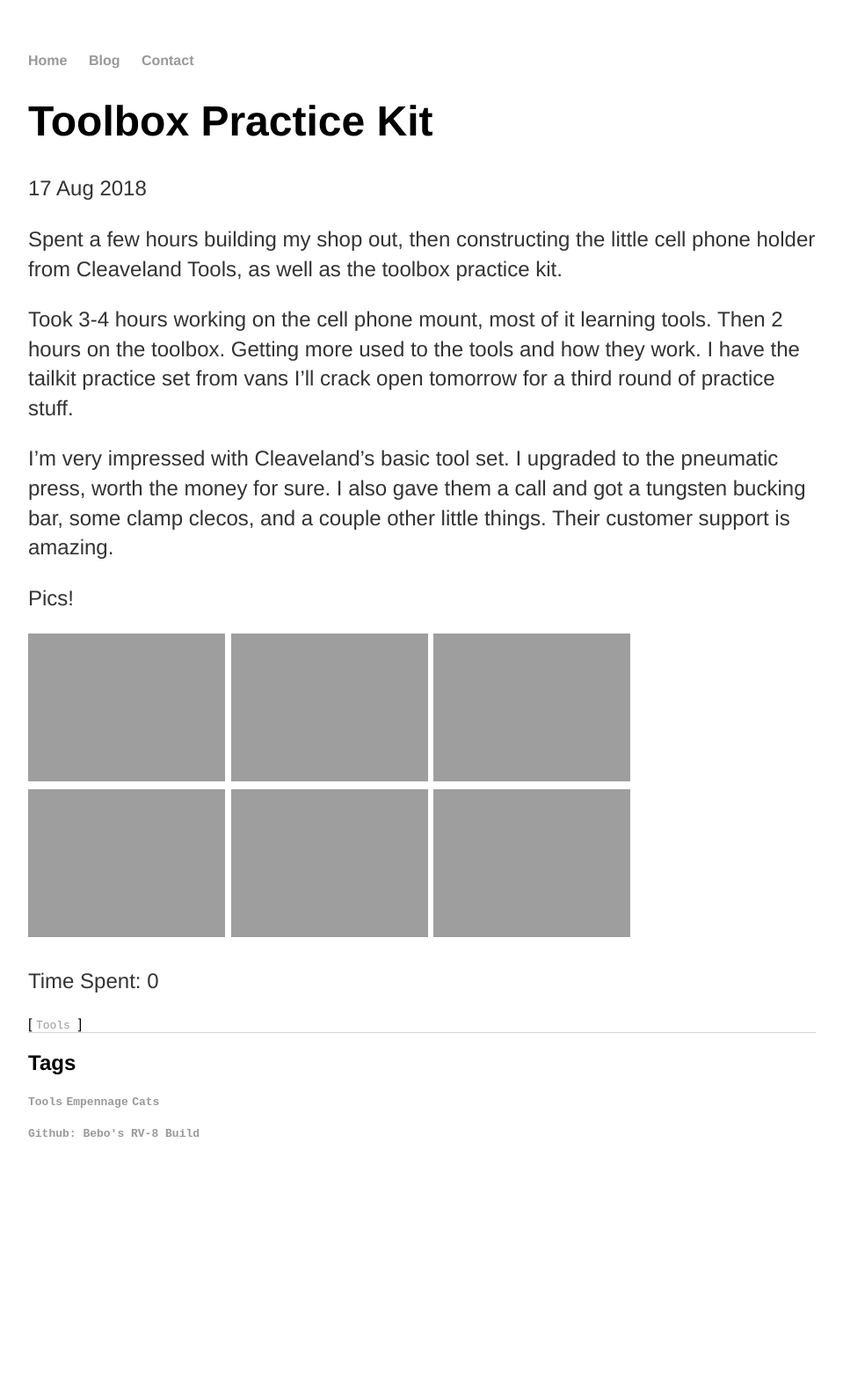
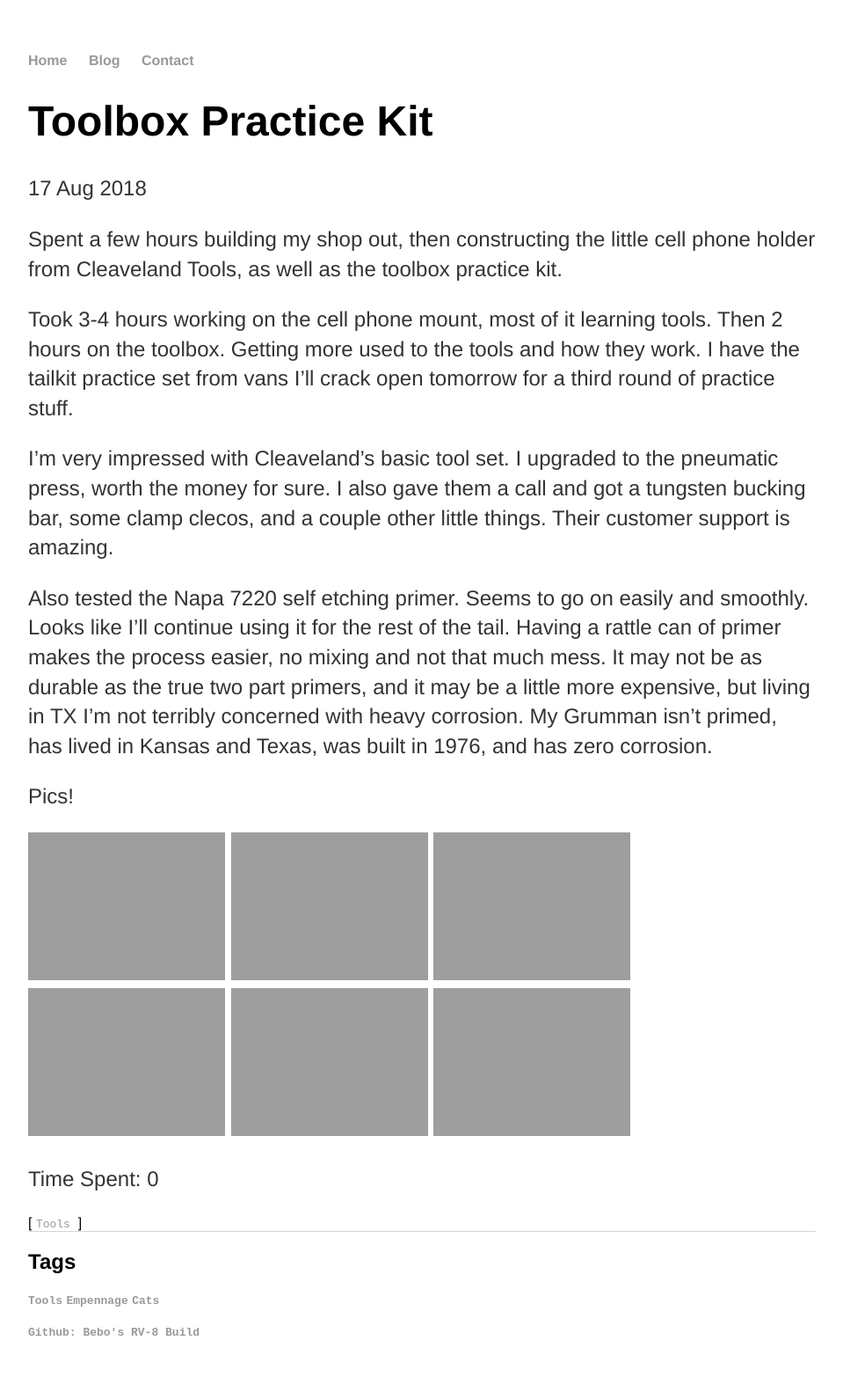
Before and after one commit to thebebo/bebo-rv8, a Jekyll site: the page built from _posts/2018-08-17-Toolbox-Practice-Kit.md, in a window 1280 px wide. Shown: the whole page at 88% size, without its empty margins (160-1119 px from the left). Built offline with Jekyll 4.4.1, drawn with Linux system fonts in a browser that asks for light colours; before the commit the page ends 1356 px from its top, so only the background shows below that.

Commit message:
Blog Update

```diff
--- a/_posts/2018-08-17-Toolbox-Practice-Kit.md
+++ b/_posts/2018-08-17-Toolbox-Practice-Kit.md
@@ -11,6 +11,8 @@ Took 3-4 hours working on the cell phone mount, most of it learning tools. Then
 
 I'm very impressed with Cleaveland's basic tool set. I upgraded to the pneumatic press, worth the money for sure. I also gave them a call and got a tungsten bucking bar, some clamp clecos, and a couple other little things. Their customer support is amazing.
 
+Also tested the Napa 7220 self etching primer. Seems to go on easily and smoothly. Looks like I'll continue using it for the rest of the tail. Having a rattle can of primer makes the process easier, no mixing and not that much mess. It may not be as durable as the true two part primers, and it may be a little more expensive, but living in TX I'm not terribly concerned with heavy corrosion. My Grumman isn't primed, has lived in Kansas and Texas, was built in 1976, and has zero corrosion.
+
 Pics!
 
 ![alt text](https://rv8bebo.com/pics/2018-08-17.3.jpg "Image 3"){:height="25%" width="25%""}
```
